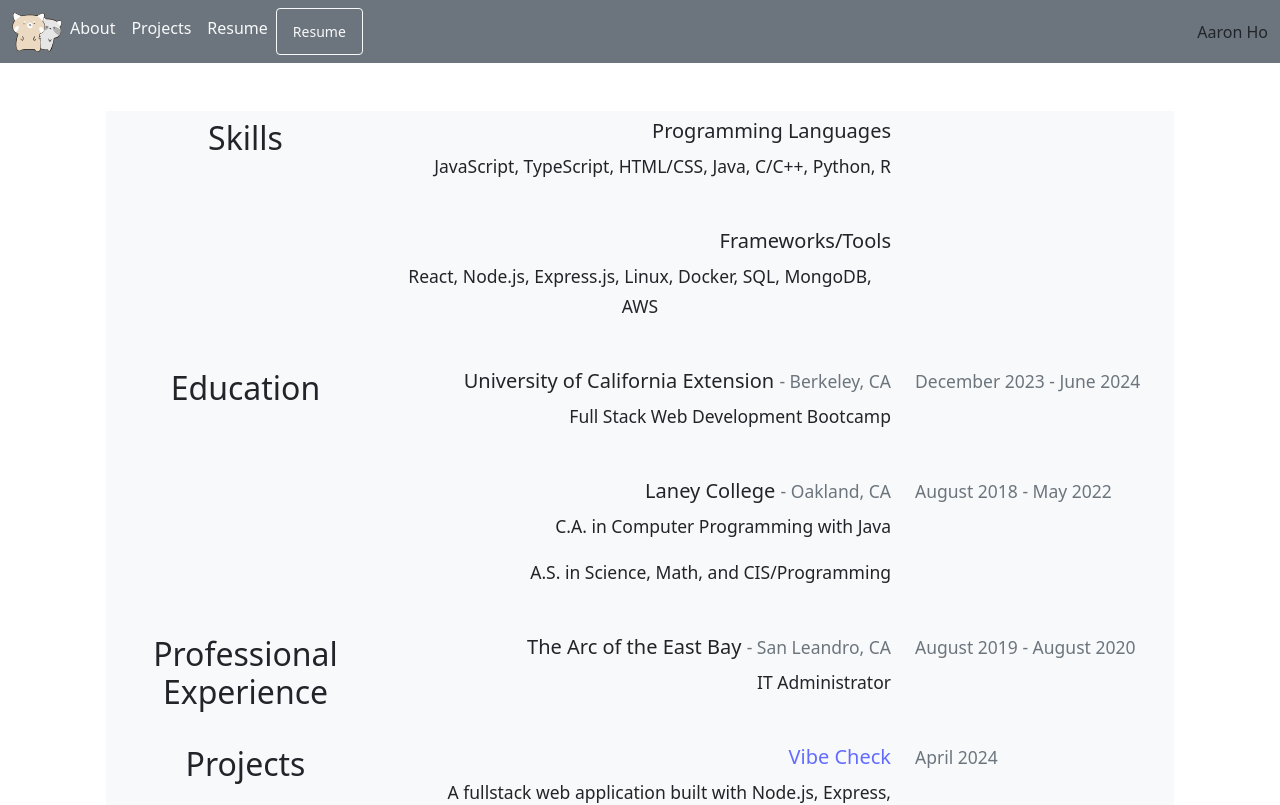
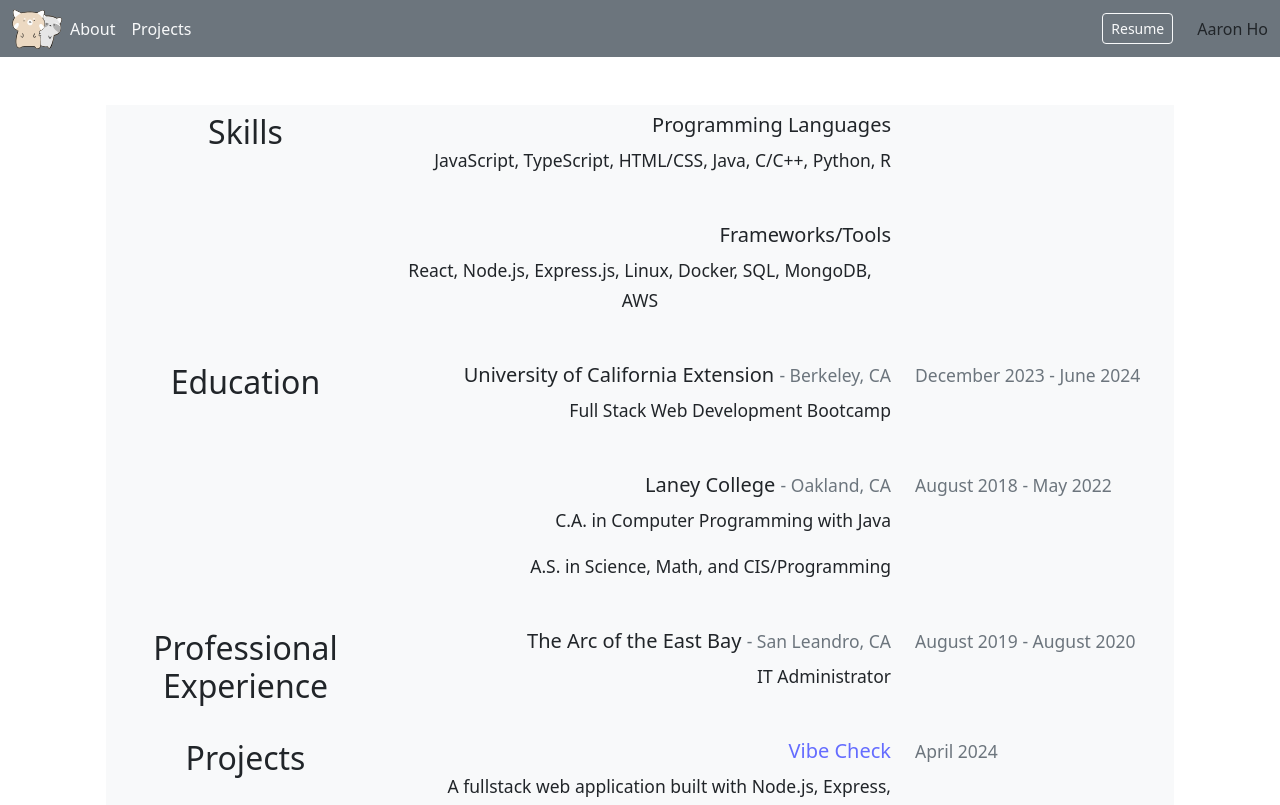
Before and after one commit to AaronH-o/react-resume, a React (Vite) app: page / in a window 1280 px wide. Shown: the top 805 px of the page. Built offline with nearby package versions, Linux system fonts and the light colour scheme.

Commit message:
swapped button location and updated navbar

```diff
--- a/package.json
+++ b/package.json
@@ -20,7 +20,7 @@
   "devDependencies": {
     "@types/react": "^18.0.28",
     "@types/react-dom": "^18.0.11",
-    "@vitejs/plugin-react": "^3.1.0",
-    "vite": "^4.4.5"
+    "@vitejs/plugin-react": "^4.5.2",
+    "vite": "^6.3.5"
   }
 }
--- a/src/components/Nav.jsx
+++ b/src/components/Nav.jsx
@@ -17,9 +17,9 @@ export default function Nav() {
             Projects
           </Link>,
           // TODO: change to button and add styling for tooltip on the bottom
-          <Link key={3} className="nav-link text-light" to={Resume} target="_blank" rel="noopener noreferrer">
-            Resume
-          </Link>,
+          // <Link key={3} className="nav-link text-light" to={Resume} target="_blank" rel="noopener noreferrer">
+          //   Resume
+          // </Link>,
         ]}
       />
     </>
--- a/src/components/UI/Navbar.jsx
+++ b/src/components/UI/Navbar.jsx
@@ -13,11 +13,12 @@ export default function Nav({ links }) {
         <div className="collapse navbar-collapse" id="navbarSupportedContent">
           <ul className="navbar-nav me-auto mb-2 mb-lg-0">
             {links.map((link) => link)}
-            <Button className="d-flex gap-2" variant="outline-light" size="sm">
-              <Link key={3} className="nav-link text-light" to={Resume} target="_blank" rel="noopener noreferrer">Resume</Link>
-            </Button>
           </ul>
         </div>
+        {/* TODO: add icons for socials (linkedin / github) */}
+        <Button className="d-flex mx-4 gap-2" variant="outline-light" size="sm">
+          <Link key={3} className="nav-link text-light" to={Resume} target="_blank" rel="noopener noreferrer">Resume</Link>
+        </Button>
         <div> Aaron Ho </div>
       </div>
     </nav>
```
Also changed, not shown: 1 other file (tests, documents, lock files or other folders).
